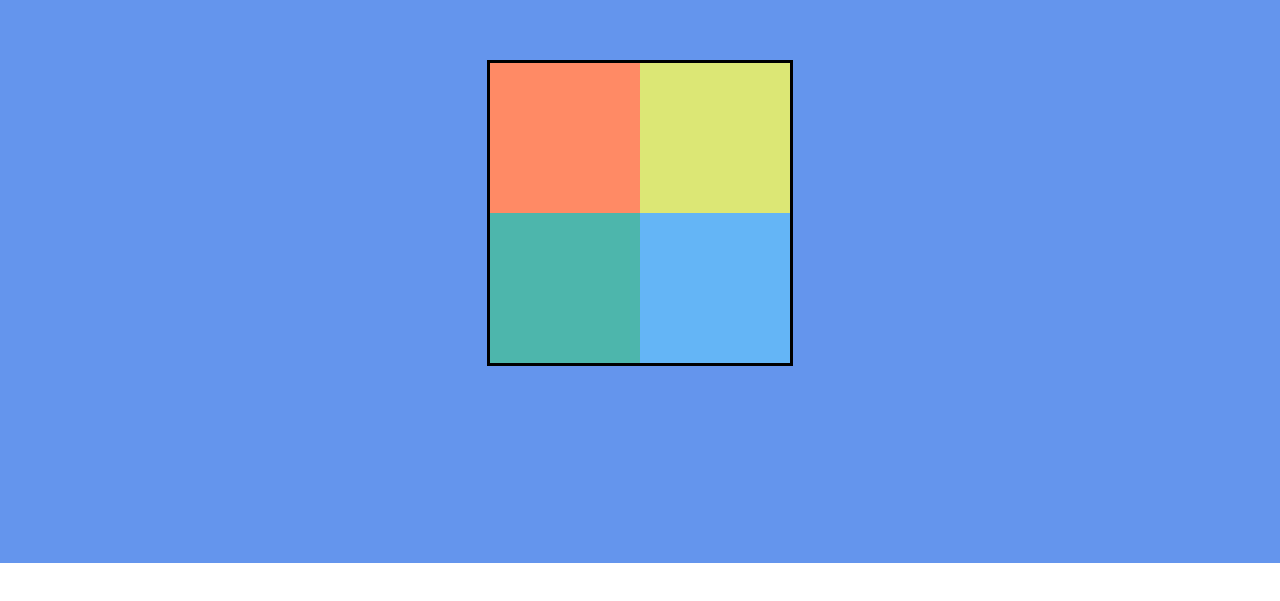
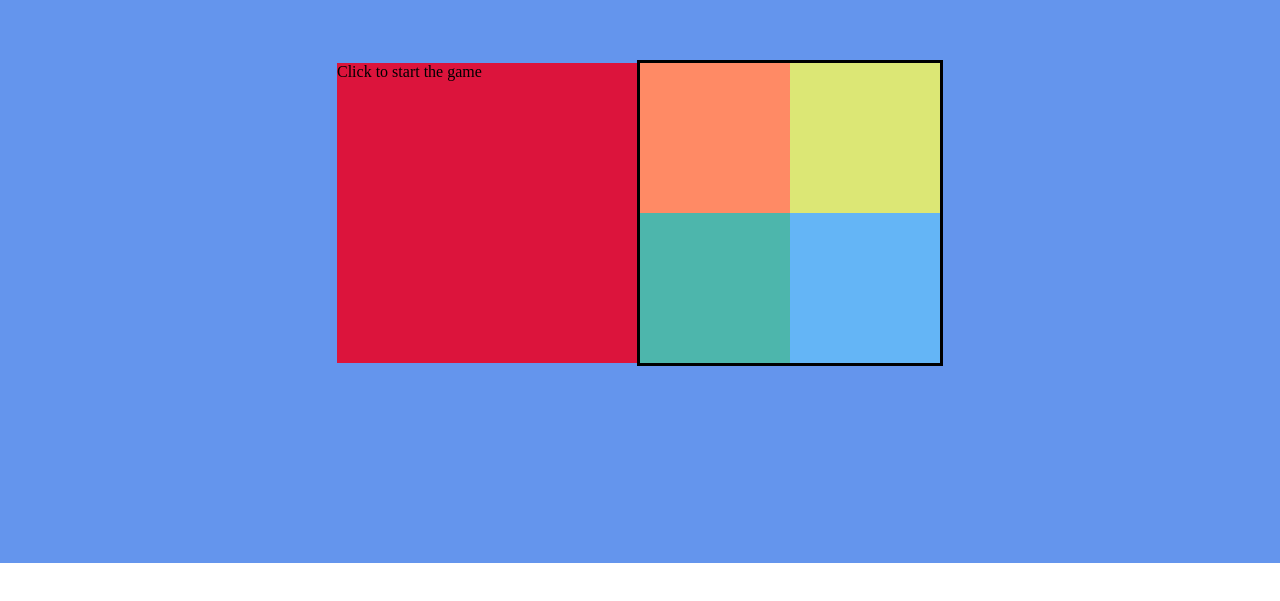
Before and after one commit to darkOwlWood/ReactSimonGame, a React app: page / in a window 1280 px wide. Shown: the part 137-738 px from the top of the page. Built offline with nearby package versions, Linux system fonts and the light colour scheme.

Commit message:
RStart, restart and game over messages was added

```diff
--- /dev/null
+++ b/src/assets/styles/components/BoardMessage.scss
@@ -0,0 +1,6 @@
+.board-message{
+    width: 300px;
+    height: 300px;
+
+    background-color: crimson;
+}
--- /dev/null
+++ b/src/components/BoardMessage.jsx
@@ -0,0 +1,18 @@
+import React from 'react';
+import '../assets/styles/components/BoardMessage.scss';
+
+//START MESSAGE ---> SIMON
+//RESTART MESSAGE ----> SIMON
+//END GAME ----> SIMON
+
+const BoardMessage = ({message, setGameState}) => {
+    return (
+        <div className="board-message" onClick={() => setGameState(3)}>
+            {
+                message
+            }
+        </div>
+    );
+}
+
+export default BoardMessage;
--- a/src/components/MainSection.jsx
+++ b/src/components/MainSection.jsx
@@ -1,12 +1,39 @@
-import React from 'react';
+import React, { useState } from 'react';
 import '../assets/styles/components/MainSection.scss';
 import Simon from './Simon';
+import BoardMessage from './BoardMessage';
+
+//0 - START GAME MESSAGE
+//1 - RESET GAME MESSAGE
+//2 - END GAME MESSSAGE
+//3 - ONLY SIMON
+
+const BOAR_MESSAGE = ['Click to start the game','Game over, restart the game','Thanks for play'];
 
 const MainSection = () => {
+
+    const [gameState, setGameState] = useState(0);
+
+    console.log(gameState)
+
     return (
         <div className="main-section">
             <div className="main-section-wrapper">
-                <Simon />
+
+                {
+                    gameState!==3 &&
+                    BOAR_MESSAGE
+                    .map( (message) => (
+                        <BoardMessage
+                            key={1}
+                            message={message}
+                            setGameState={setGameState}
+                        />
+                    ))
+                    .filter( (val,ndx) => ndx===gameState)
+                }
+
+                <Simon startGame={gameState===3} setGameState={setGameState}/>
             </div>
         </div>
     );
--- a/src/components/Simon.jsx
+++ b/src/components/Simon.jsx
@@ -5,19 +5,22 @@ import SimonButton from './SimonButton';
 const COLOR_LIST = ['red', 'yellow', 'green', 'blue'];
 const MAX_LEVEL = 10;
 
-const Simon = () => {
+const Simon = ({startGame,setGameState}) => {
 
-    //The array reference change every is set up, the plain value number not
-    const [gameData, setGameData] = useState({level:1, sequence:[], allowClick:false});
+    console.log(startGame);
+
+    const [gameData, setGameData] = useState({level:0, sequence:[], allowClick:false});
     const sequenceRef = useRef([]);
 
     useLayoutEffect( () => {
-        const sequence = Array(MAX_LEVEL)
-                            .fill(COLOR_LIST.length)
-                            .map( val => Math.floor(Math.random()*val) );
-        sequenceRef.current = sequence;
-        setGameData({...gameData, sequence: [sequence[0]]});
-    },[]);
+        if(startGame){
+            const sequence = Array(MAX_LEVEL)
+                                .fill(COLOR_LIST.length)
+                                .map( val => Math.floor(Math.random()*val) );
+            sequenceRef.current = sequence;
+            setGameData({...gameData, level:1, sequence: [sequence[0]]});
+        }
+    },[startGame]);
 
     const handleButtonClick = (id) => {
         if(gameData.allowClick){
@@ -27,8 +30,8 @@ const Simon = () => {
                 const isZero = !(gameData.sequence.length-1);
 
                 if(isZero && gameData.level === MAX_LEVEL){
-                    setGameData({level:1, sequence:[], allowClick:false});
-                    console.log('Thanks for play my game!!!');
+                    setGameData({level:0, sequence:[], allowClick:false});
+                    setGameState(2);
                     return;
                 }
 
@@ -42,8 +45,8 @@ const Simon = () => {
                 isZero && console.log('Next level');
 
             }else{
-                setGameData({level:1, sequence:[], allowClick:false});
-                console.log('Loser!!!');
+                setGameData({level:0, sequence:[], allowClick:false});
+                setGameState(1)
             }
         }
     }
@@ -51,7 +54,6 @@ const Simon = () => {
     return (
         <div className="simon">
             {
-                sequenceRef.current.length &&
                 COLOR_LIST.map( (color,ndx) => (
                     <SimonButton
                         id={ndx}
```
